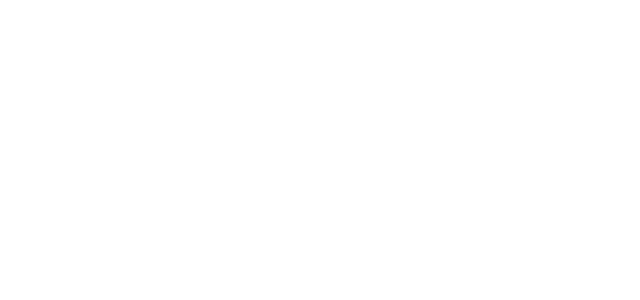
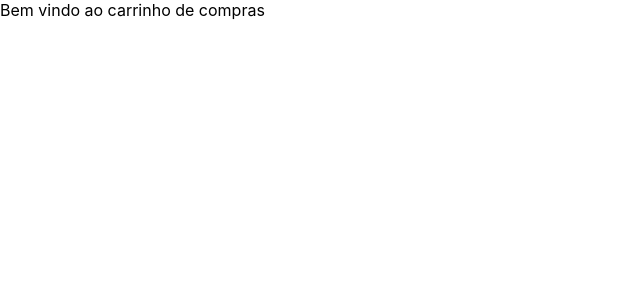
Before and after one commit to Denilson-Santuchi/My-Shopping-Cart, a React (Create React App) app in the folder my-shopping-cart/: page /cart in a window 1280 px wide. Before the commit this address had no page. Shown: the top 300 px of the page, without its empty margins (0-640 px from the left). Built offline with nearby package versions, Linux system fonts and the light colour scheme.

Commit message:
add cart page with navigate

```diff
--- /dev/null
+++ b/my-shopping-cart/src/pages/Cart.js
@@ -0,0 +1,7 @@
+import React from 'react'
+
+export default function Cart() {
+  return (
+    <div>Bem vindo ao carrinho de compras</div>
+  )
+}
--- a/my-shopping-cart/src/pages/ListProducts.js
+++ b/my-shopping-cart/src/pages/ListProducts.js
@@ -1,8 +1,10 @@
 import React from 'react'
+import { useNavigate } from "react-router-dom";
 import useApi from '../services/api';
 
 export default function ListProducts() {
   const products = useApi();
+  const navigate = useNavigate();
   const [cartProducts, setCartProducts] = React.useState([]);
   return (
     <section>
@@ -23,6 +25,9 @@ export default function ListProducts() {
                 }])
               }}
             >add to cart</button>
+            <button
+              onClick={() => navigate('/cart')}
+            >go to cart</button>
           </div>
         )}
     </section>
--- a/my-shopping-cart/src/routes/Routes.js
+++ b/my-shopping-cart/src/routes/Routes.js
@@ -3,12 +3,14 @@ import React from 'react'
 import { BrowserRouter, Routes, Route } from 'react-router-dom';
 
 import ListProducts from '../pages/ListProducts';
+import Cart from '../pages/Cart';
 
 export default function RoutesComponent() {
   return (
     <BrowserRouter>
       <Routes>
         <Route exact path="/" element={<ListProducts />} />
+        <Route exact path="/cart" element={<Cart />} />
       </Routes>
     </BrowserRouter>
   )
```
